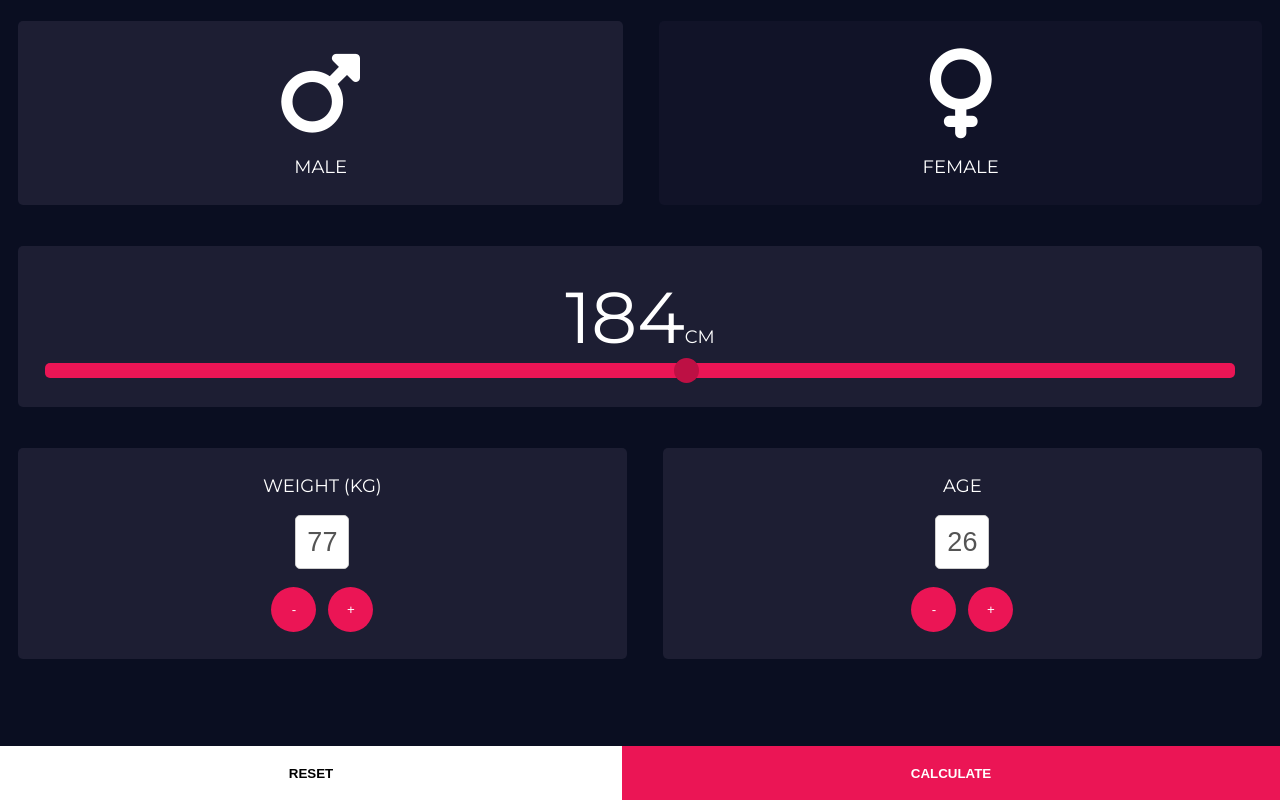
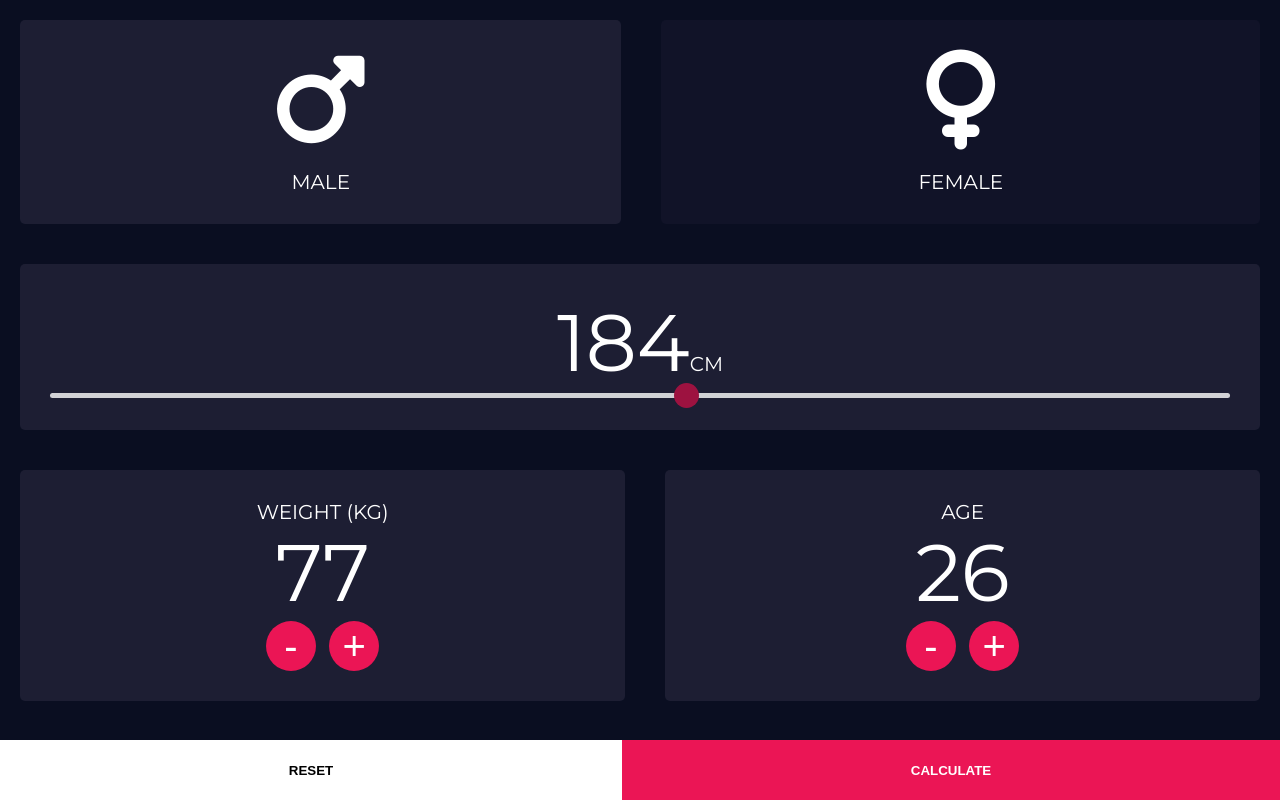
Before and after one commit to DefJunx/simple-bmi-interface, a plain HTML site: page index.html in a window 1280 px wide. Drawn offline with Linux system fonts and the light colour scheme.

Commit message:
minor fixes

```diff
--- a/app.js
+++ b/app.js
@@ -28,8 +28,8 @@ const initValues = () => {
    resetValues();
 
    $slider.value = height;
-   $weight.value = weight;
-   $age.value = age
+   $weight.innerHTML = weight;
+   $age.innerHTML = age
 
    setHeightText();
 
@@ -42,10 +42,10 @@ const initValues = () => {
 const addInactive = () => $genderCards.forEach(el => el.classList.add("inactive"));
 const setHeightText = () => document.querySelector(".height > .val").innerHTML = height;
 const setBmiText = () => document.querySelector(".bmi").innerHTML = bmi;
-const decrementWeight = () => $weight.value = --weight;
-const incrementWeight = () => $weight.value = ++weight;
-const decrementAge = () => $age.value = --age;
-const incrementAge = () => $age.value = ++age;
+const decrementWeight = () => $weight.innerHTML = --weight;
+const incrementWeight = () => $weight.innerHTML = ++weight;
+const decrementAge = () => $age.innerHTML = --age;
+const incrementAge = () => $age.innerHTML = ++age;
 const calculateBmi = () => weight / Math.pow(height / 100, 2);
 
 initValues();
--- a/index.html
+++ b/index.html
@@ -34,7 +34,7 @@
             <div class="row">
                <div class="card">
                   <span>WEIGHT (KG)</span>
-                  <input disabled class="weight" type="text">
+                  <div class="weight"></div>
                   <div class="pm-container">
                      <button class="minus">-</button>
                      <button class="plus">+</button>
@@ -42,7 +42,7 @@
                </div>
                <div class="card">
                   <span>AGE</span>
-                  <input disabled class="age" type="text">
+                  <div class="age"></div>
                   <div class="pm-container">
                      <button class="minus">-</button>
                      <button class="plus">+</button>
--- a/style.css
+++ b/style.css
@@ -1,5 +1,5 @@
 :root {
-  font-size: 18px;
+  font-size: 20px;
   font-family: "Montserrat", sans-serif;
 
   /* Main theme */
@@ -84,10 +84,14 @@ button:focus {
 .slider {
   -webkit-appearance: none;
   width: 100%;
-  height: 15px;
+  height: 5px;
   border-radius: 5px;
-  background: var(--accent);
   outline: none;
+  opacity: 0.8;
+  transition: opacity 0.2s;
+}
+
+.slider:hover {
   opacity: 1;
 }
 
@@ -103,26 +107,16 @@ button:focus {
 
 .age,
 .weight {
-  -webkit-appearance: none;
-  border: 1px solid #cecece;
-  background: white;
-  width: 3rem;
-  height: 3rem;
-  font-size: 1.5rem;
-  margin: 1rem 0;
+  font-size: 4rem;
   text-align: center;
-  border-radius: var(--default-radius);
-}
-
-.age[disabled],
-.weight[disabled] {
-  cursor: not-allowed;
 }
 
 .plus,
 .minus {
   text-align: center;
   -webkit-appearance: none;
+  line-height: 2rem;
+  font-size: 2rem;
   width: 2.5rem;
   height: 2.5rem;
   background: var(--accent);
```
